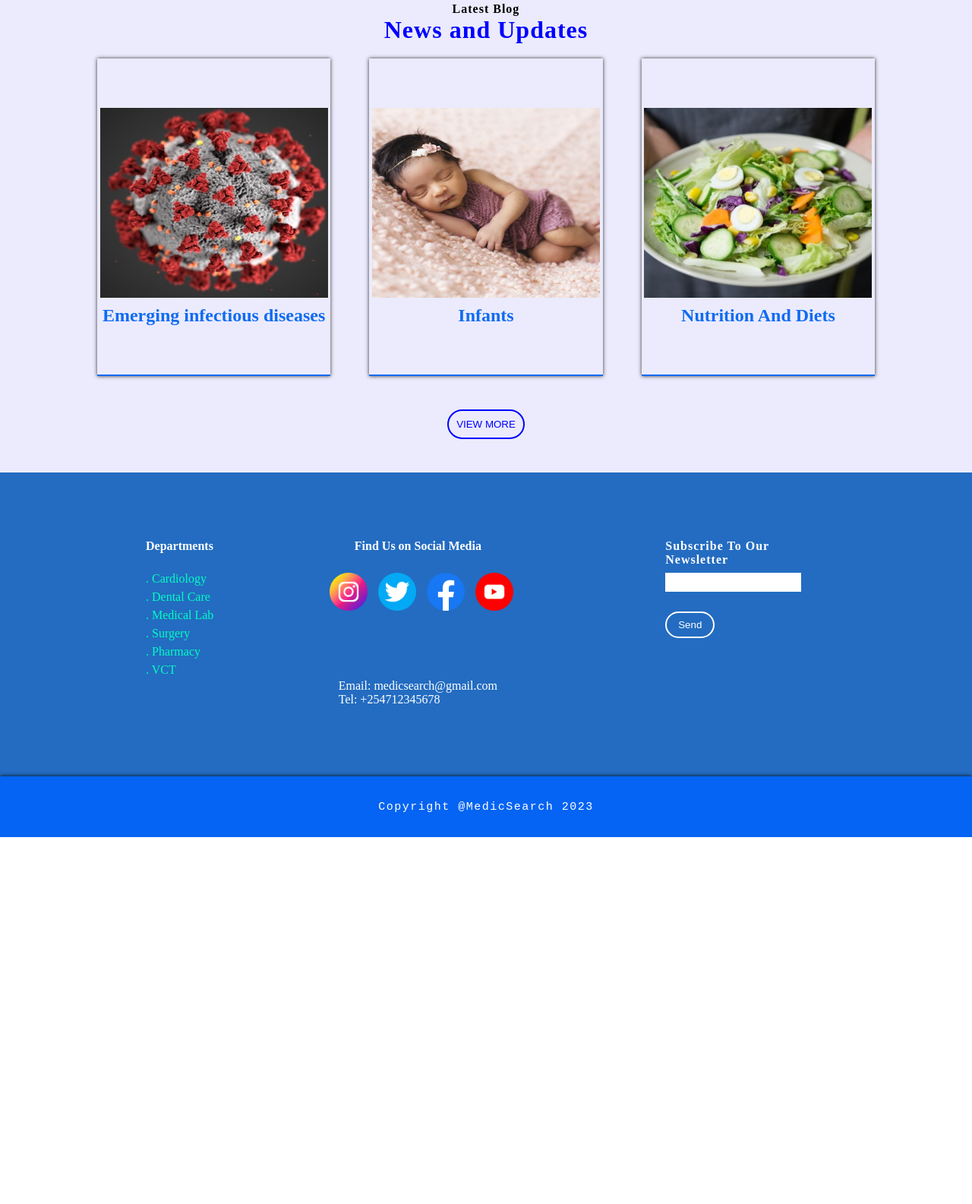
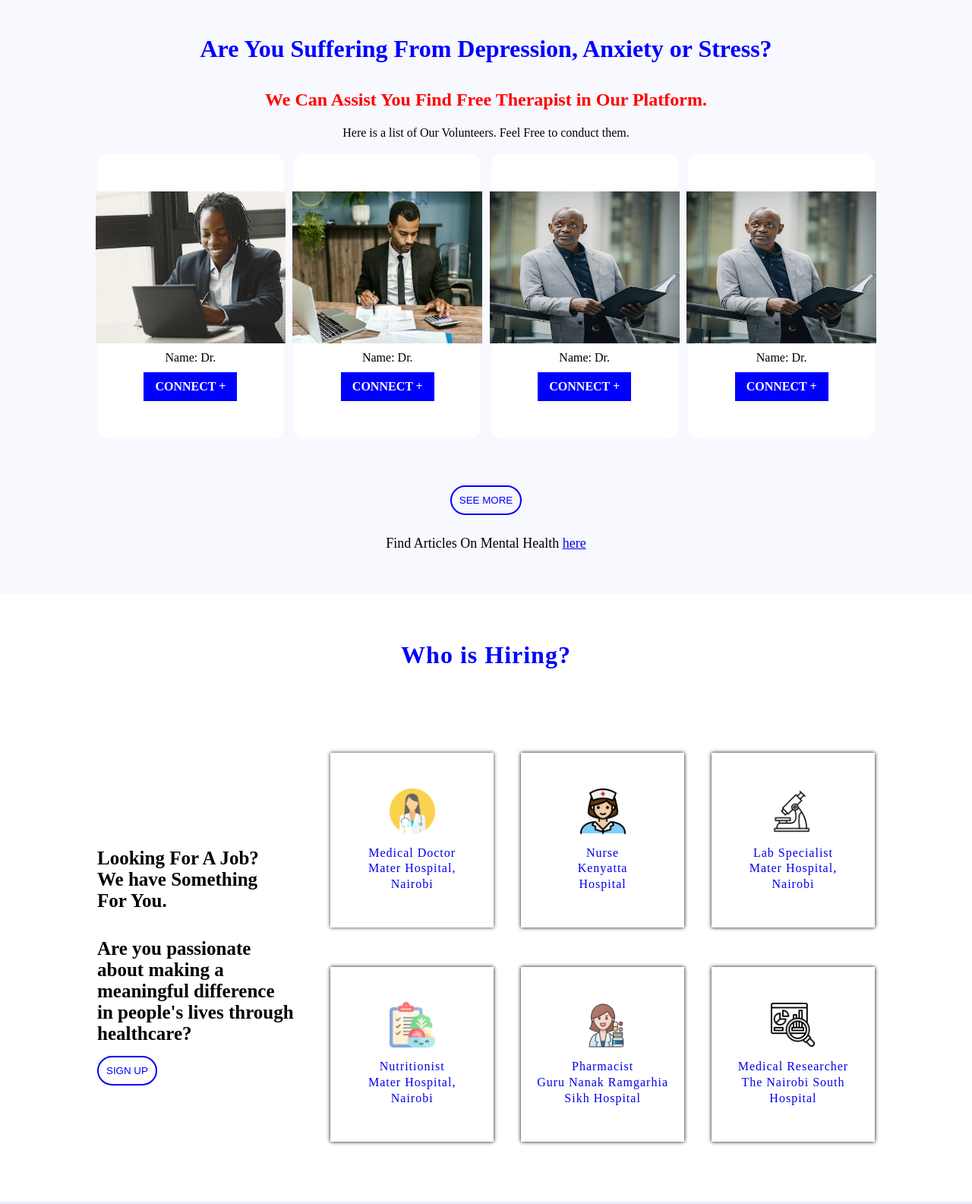
Before and after one commit to Kalaite-P/Healthcenter_finder, a plain HTML site: page index.html in a window 1280 px wide. Shown: the part 2818-4403 px from the top of the page at 76% size. Before the commit the page ends 3920 px from the top, so only its background shows below. Drawn offline with Linux system fonts and the light colour scheme.

Commit message:
added section four and five

```diff
--- a/index.html
+++ b/index.html
@@ -100,7 +100,95 @@
     </section>
     <!-- End of section Three -->
 
+     <!-- Start of section Four -->
+     <section class="sectionfour">
+        <h1>Are You Suffering From Depression, Anxiety or Stress?</h1>
+        <h2>We Can Assist You Find Free Therapist in Our Platform.</h2>
+        <p class="th">Here is a list of Our Volunteers. Feel Free to conduct them.</p>
+        <div class="therapist">
+            <div class="one">
+                <img src="images/Amos-Droid.jpg" alt="">
+                <p> <span>Name: </span> Dr. </p>
+                 <a href="#">CONNECT +</a>
+            </div>
+            <div class="two">
+                <img src="images/Dr.William.jpg" alt="">
+                <p> <span>Name: </span> Dr. </p>
+                 <a href="#">CONNECT +</a>
+            </div>
+            <div class="three">
+                <img src="images/Prof.OnyangoWere.jpg" alt="">
+                <p> <span>Name: </span> Dr. </p>
+                 <a href="#">CONNECT +</a>
+            </div>
+            <div class="four">
+                <img src="images/Prof.OnyangoWere.jpg" alt="">
+                <p> <span>Name: </span> Dr. </p>
+                 <a href="#">CONNECT +</a>
+            </div>
+        </div>
+        <button>SEE MORE</button>
+        <p class="articles">Find Articles On Mental Health <span><a href="#">here</a></span></p>
+    </section>
+    <!-- End of section Four -->
 
+    <!-- Start Of section Five -->
+    <section class="sectionfive">
+        <div class="maindiv">
+            <div class="header">
+                <h1>Who is Hiring?</h1>
+            </div>
+            <div class="textdiv">
+                <div class="left">
+                    <h1>Looking For A Job? <br>
+                        We have Something <br>
+                        For You.
+                    </h1>
+                    <h1>
+                        Are you passionate <br>about making a <br>meaningful    difference <br>in people's lives through <br> healthcare?
+                    </h1>
+                    <button>SIGN UP</button>
+                </div>
+                <div class="right">
+                    <div class="upper">
+                        <div class="one">
+                            <img src="./images/doctor.png" alt="">
+                            <a href="#"><p>Medical Doctor</p></a>
+                            <a href="#"><p>Mater Hospital, <br>  Nairobi</p></a>
+                        </div>
+                        <div class="two">
+                            <img src="./images/nurse.png" alt="">
+                            <a href="#"><p>Nurse</p></a>
+                            <a href="#"><p>Kenyatta <br> Hospital</p></a>
+                        </div>
+                        <div class="three">
+                            <img src="./images/microscope (1).png" alt="">
+                            <a href="#"><p>Lab Specialist</p></a>
+                            <a href="#"><p>Mater Hospital, <br>  Nairobi</p></a>
+                        </div>
+                    </div>
+                    <div class="lower">
+                        <div class="one">
+                            <img src="./images/nutrition-plan.png" alt="">
+                            <a href="#"><p>Nutritionist</p></a>
+                            <a href="#"><p>Mater Hospital, <br>  Nairobi</p></a>
+                        </div>
+                        <div class="two">
+                            <img src="./images/pharmacist.png" alt="">
+                            <a href="#"><p>Pharmacist</p></a>
+                            <a href="#"><p>Guru Nanak Ramgarhia <br> Sikh Hospital</p></a>
+                        </div>
+                        <div class="three">
+                            <img src="./images/research.png" alt="">
+                            <a href="#"><p>Medical Researcher</p></a>
+                            <a href="#"><p>The Nairobi South <br> Hospital</p></a>
+                        </div>
+                    </div>
+                </div>
+            </div>
+        </div>
+    </section>
+    <!-- End Of Section Five -->
 
    <!-- Start Of Section Six -->
    <section class="sectionsix">
```
